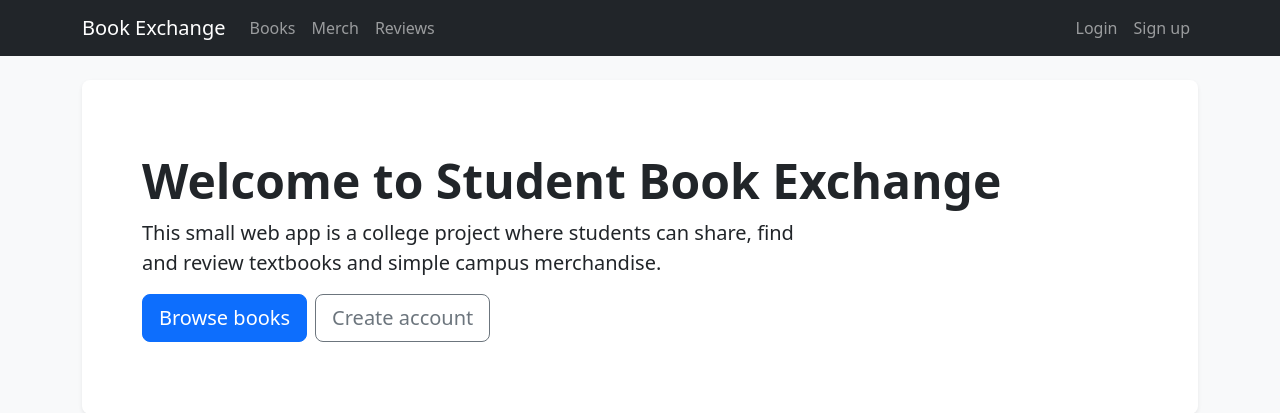
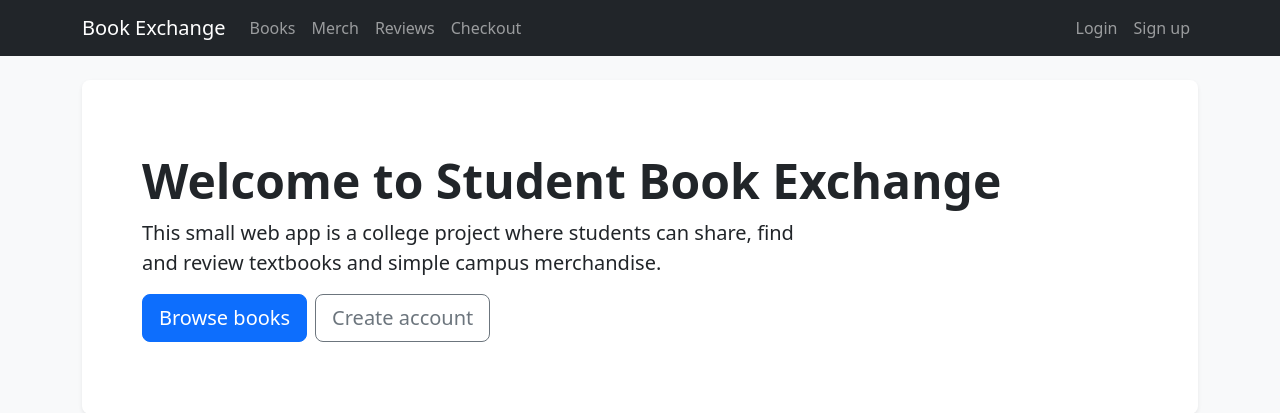
Before and after one commit to danilhordiienko/Student-Book-Exchange, a PHP site: page /index.php in a window 1280 px wide. Shown: the top 413 px of the page. Run offline with PHP 8.4, Linux system fonts and the light colour scheme.

Commit message:
Create orders and order_items on checkout confirmation and link checkout in navbar

```diff
--- a/header.php
+++ b/header.php
@@ -44,7 +44,9 @@ if (session_status() === PHP_SESSION_NONE) {
                 <li class="nav-item"><a class="nav-link" href="books.php">Books</a></li>
                 <li class="nav-item"><a class="nav-link" href="merch.php">Merch</a></li>
                 <li class="nav-item"><a class="nav-link" href="reviews.php">Reviews</a></li>
+                <li class="nav-item"><a class="nav-link" href="checkout.php">Checkout</a></li>
             </ul>
+
 
             <ul class="navbar-nav mb-2 mb-lg-0">
                 <?php if (!empty($_SESSION['user_id'])): ?>
```
